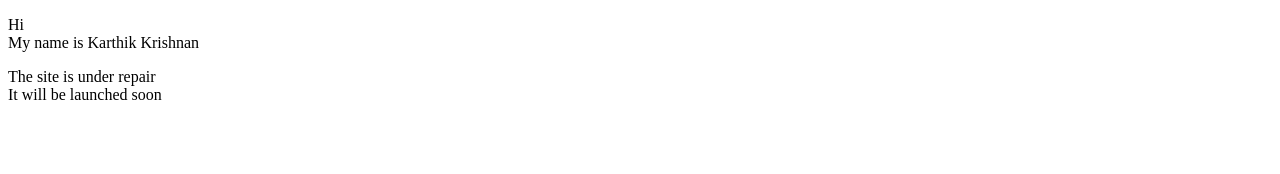
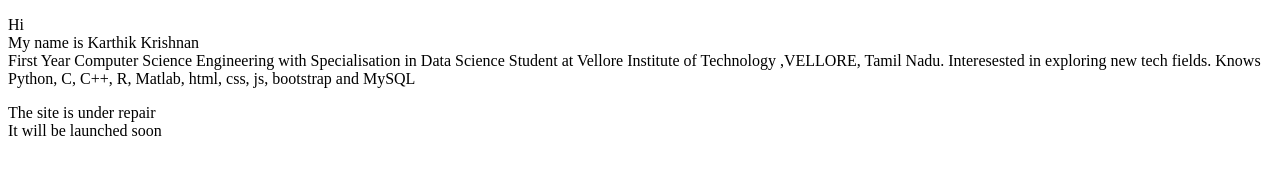
Before and after one commit to Karthik-Krishnano/Old-Website, a plain HTML site: page index.html in a window 1280 px wide. Drawn offline with Linux system fonts and the light colour scheme.

Commit message:
Update index.html

```diff
--- a/index.html
+++ b/index.html
@@ -8,7 +8,7 @@
 
 <body>
 
-<p> Hi <br> My name is Karthik Krishnan </p>
+<p> Hi <br> My name is Karthik Krishnan<br> First Year Computer Science Engineering with Specialisation in Data Science Student at Vellore Institute of Technology ,VELLORE, Tamil Nadu. Interesested in exploring new tech fields. Knows Python, C, C++, R, Matlab, html, css, js, bootstrap and MySQL </p>
 
 <p> The site is under repair<br> It will be launched soon</p>
 
```
